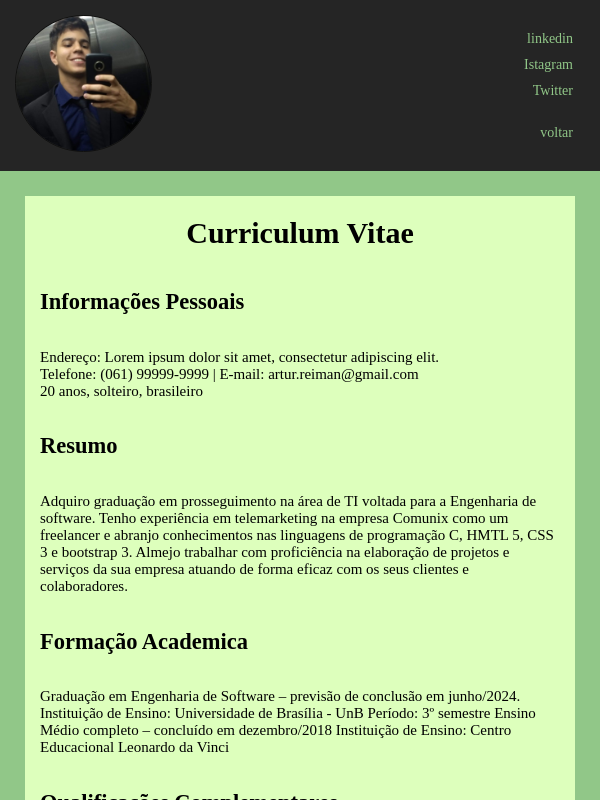
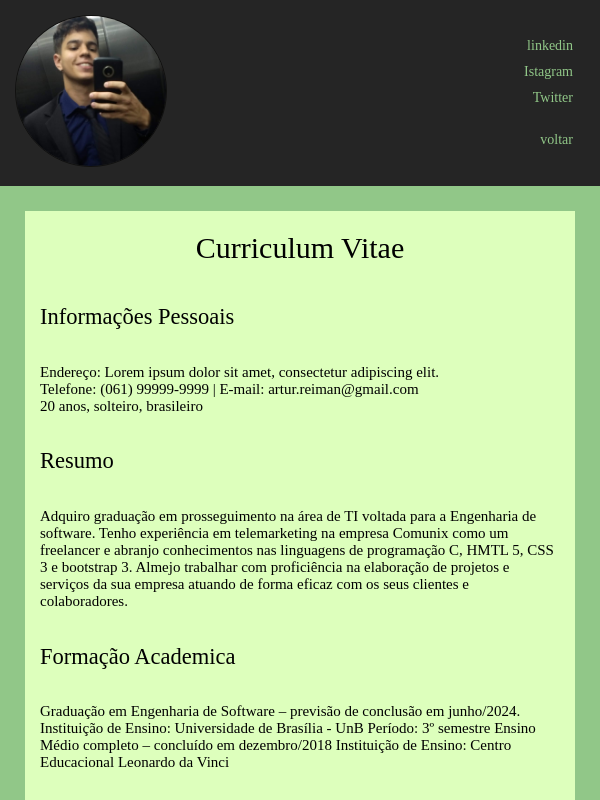
Before and after one commit to artur-seppa/curriculo, a React (Create React App) app: page /Curriculo in a window 600 px wide. Shown: the top 800 px of the page. Built offline with nearby package versions, Linux system fonts and the light colour scheme; a web font is replaced by a local one.

Commit message:
first commit

```diff
--- a/src/components/Corpo/Corpo.css
+++ b/src/components/Corpo/Corpo.css
@@ -57,10 +57,6 @@ h1 ,h2, p{
         flex-wrap: nowrap;
     }
 
-    h1 ,h2{
-        font-weight: 600;
-    }
-
     .conteudo-corpo{
         height: 100%;
         font-size: 15px;
--- a/src/components/Profile/Profile.css
+++ b/src/components/Profile/Profile.css
@@ -69,8 +69,8 @@ a{
     }
 
     img{
-        width: 120px;
-        height: 120px;
+        width: 135px;
+        height: 135px;
         margin: 15px;
     }
 }
@@ -79,8 +79,8 @@ a{
 
 @media (min-width: 600px) {
     img{
-        width: 135px;
-        height: 135px;
+        width: 150px;
+        height: 150px;
         margin: 15px;
     }
 
--- a/src/pages/Main/main.css
+++ b/src/pages/Main/main.css
@@ -10,6 +10,7 @@
 
 .titulo{
     font-weight: 200;
+    font-size: 18px;
 }
 
 .botao{
@@ -21,6 +22,7 @@
     margin-left: 100px;
 
     font-weight: 400;
+    font-size: 18px;
 }
 
 @media (max-width: 600px){
```
